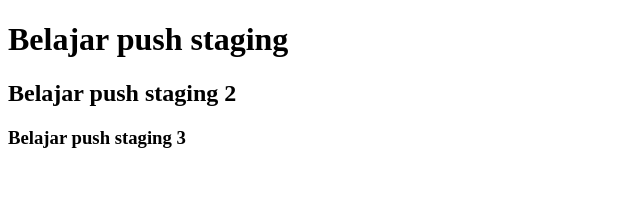
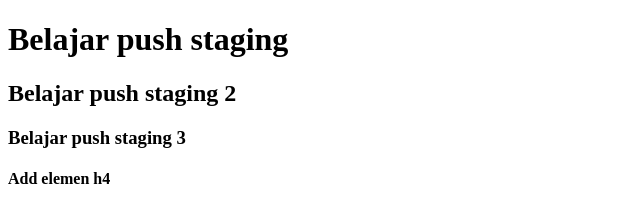
Before and after one commit to Muhammad5943/belajar-niomic, a plain HTML site: page header.html in a window 1280 px wide. Shown: the whole page, without its empty margins (0-640 px from the left). Drawn offline with Linux system fonts and the light colour scheme.

Commit message:
Add elemen h4

```diff
--- a/header.html
+++ b/header.html
@@ -8,5 +8,6 @@
 		<h1>Belajar push staging</h1>
 		<h2>Belajar push staging 2</h2>
 		<h3>Belajar push staging 3</h3>
+		<h4>Add elemen h4</h4>
 	</body>
 </html>
```
